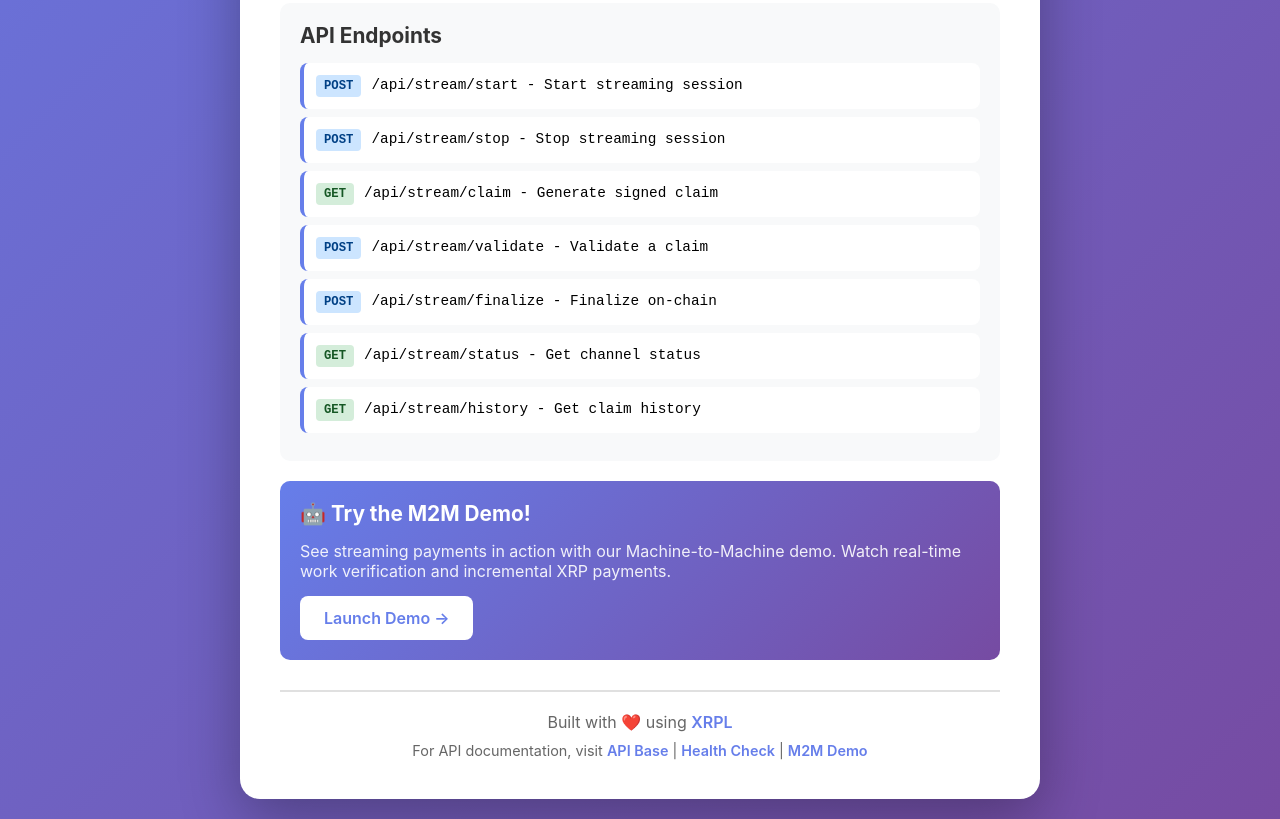
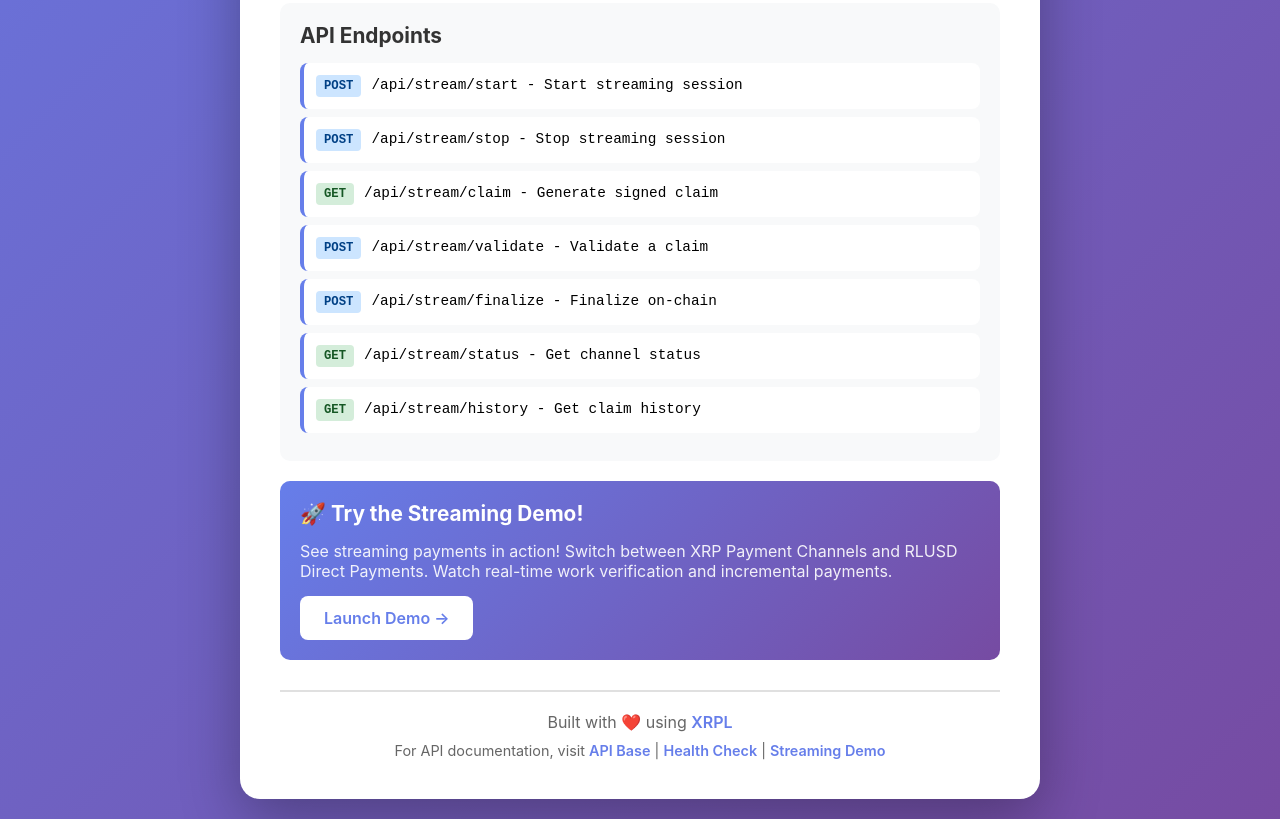
Before and after one commit to oechooo/xrpl-stream, a website: page public/index.html in a window 1280 px wide. Shown: the part 789-1608 px from the top of the page. Drawn offline with Linux system fonts and the light colour scheme.

Commit message:
Update README and changed default landing page

```diff
--- a/public/index.html
+++ b/public/index.html
@@ -225,12 +225,12 @@
         </div>
 
         <div class="info-section" style="background: linear-gradient(135deg, #667eea 0%, #764ba2 100%); color: white;">
-            <h2 style="color: white;">🤖 Try the M2M Demo!</h2>
+            <h2 style="color: white;">🚀 Try the Streaming Demo!</h2>
             <p style="margin-bottom: 15px; opacity: 0.9;">
-                See streaming payments in action with our Machine-to-Machine demo.
-                Watch real-time work verification and incremental XRP payments.
+                See streaming payments in action! Switch between XRP Payment Channels and RLUSD Direct Payments.
+                Watch real-time work verification and incremental payments.
             </p>
-            <a href="/m2m-demo.html" style="display: inline-block; background: white; color: #667eea; padding: 12px 24px; border-radius: 8px; text-decoration: none; font-weight: 600; transition: transform 0.2s;">
+            <a href="/streaming-demo.html" style="display: inline-block; background: white; color: #667eea; padding: 12px 24px; border-radius: 8px; text-decoration: none; font-weight: 600; transition: transform 0.2s;">
                 Launch Demo →
             </a>
         </div>
@@ -238,7 +238,7 @@
         <div class="footer">
             <p>Built with ❤️ using <a href="https://xrpl.org/" target="_blank">XRPL</a></p>
             <p style="margin-top: 10px; font-size: 0.9em;">
-                For API documentation, visit <a href="/api">API Base</a> | <a href="/health">Health Check</a> | <a href="/m2m-demo.html">M2M Demo</a>
+                For API documentation, visit <a href="/api">API Base</a> | <a href="/health">Health Check</a> | <a href="/streaming-demo.html">Streaming Demo</a>
             </p>
         </div>
     </div>
```
Also changed, not shown: server.js (+4 -3 lines), README.md.
